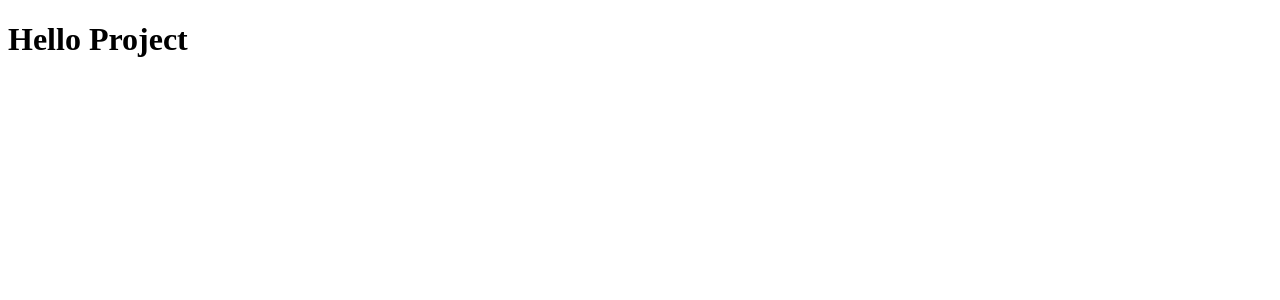
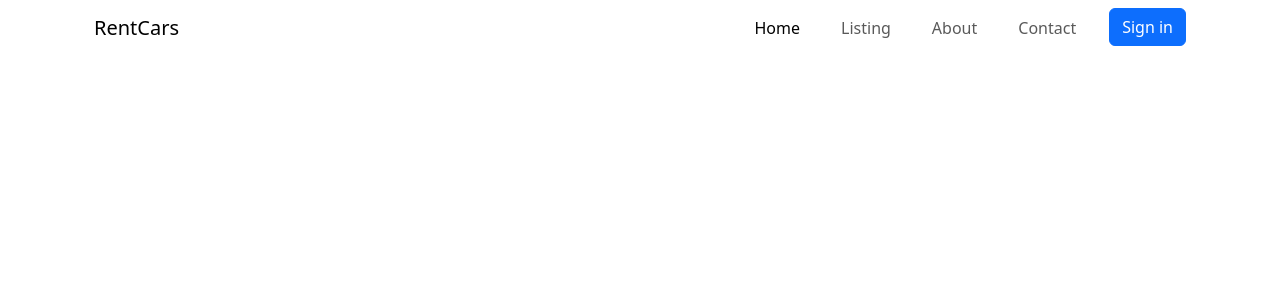
Before and after one commit to youssefnf/CarRentalDjangoProject, a Django app: page / in a window 1280 px wide. Shown: the top 300 px of the page. Run offline with Django 4.2, Linux system fonts and the light colour scheme.

Commit message:
add navigation bar

```diff
--- a/CarRentalDjangoProject/settings.py
+++ b/CarRentalDjangoProject/settings.py
@@ -116,7 +116,7 @@ USE_TZ = True
 # Static files (CSS, JavaScript, Images)
 # https://docs.djangoproject.com/en/4.2/howto/static-files/
 
-STATIC_URL = 'static/'
+STATIC_URL = '/static/'
 
 # Default primary key field type
 # https://docs.djangoproject.com/en/4.2/ref/settings/#default-auto-field
--- /dev/null
+++ b/rentcarsapp/static/css/styles.css
@@ -0,0 +1,3 @@
+.nav-item {
+    margin-left: 25px;
+}
--- a/rentcarsapp/templates/base.html
+++ b/rentcarsapp/templates/base.html
@@ -1,3 +1,5 @@
+{% load static %}
+
 <!DOCTYPE html>
 <html lang="en">
 <head>
@@ -5,8 +7,46 @@
     <meta http-equiv="X-UA-Compatible" content="IE=edge">
     <meta name="viewport" content="width=device-width, initial-scale=1.0">
     <title>RentCars</title>
+
+    <link href="https://cdn.jsdelivr.net/npm/bootstrap@5.3.0-alpha3/dist/css/bootstrap.min.css" rel="stylesheet" integrity="sha384-KK94CHFLLe+nY2dmCWGMq91rCGa5gtU4mk92HdvYe+M/SXH301p5ILy+dN9+nJOZ" crossorigin="anonymous">
+    <link rel="stylesheet" type="text/css" href="{% static 'css/styles.css' %}">
 </head>
 <body>
+    <div class="container">
+        <nav class="navbar navbar-expand-lg">
+            <div class="container-fluid">
+              <a class="navbar-brand" href="#">RentCars</a>
+              <button class="navbar-toggler" type="button" data-bs-toggle="collapse" data-bs-target="#navbarNav" aria-controls="navbarNav" aria-expanded="false" aria-label="Toggle navigation">
+                <span class="navbar-toggler-icon"></span>
+              </button>
+              <div class="collapse navbar-collapse" id="navbarNav">
+                <ul class="navbar-nav ms-auto">
+                  <li class="nav-item">
+                    <a class="nav-link active" aria-current="page" href="#">Home</a>
+                  </li>
+                  <li class="nav-item">
+                    <a class="nav-link" href="#">Listing</a>
+                  </li>
+                  <li class="nav-item">
+                    <a class="nav-link" href="#">About</a>
+                  </li>
+                  <li class="nav-item">
+                    <a class="nav-link" href="#">Contact</a>
+                  </li>
+                  <li class="nav-item">
+                    <a class="btn btn-primary" href="#">Sign in</a>
+                  </li>
+                </ul>
+              </div>
+            </div>
+          </nav>
+    </div>
+
+
+
     {% block content %}{% endblock content %}
+
+
+    <script src="https://cdn.jsdelivr.net/npm/bootstrap@5.3.0-alpha3/dist/js/bootstrap.bundle.min.js" integrity="sha384-ENjdO4Dr2bkBIFxQpeoTz1HIcje39Wm4jDKdf19U8gI4ddQ3GYNS7NTKfAdVQSZe" crossorigin="anonymous"></script>
 </body>
 </html>
--- a/rentcarsapp/templates/index.html
+++ b/rentcarsapp/templates/index.html
@@ -1,5 +1,4 @@
 {% extends 'base.html' %}
 
 {% block content %}
-    <h1>Hello Project</h1>
 {% endblock content %}
```
